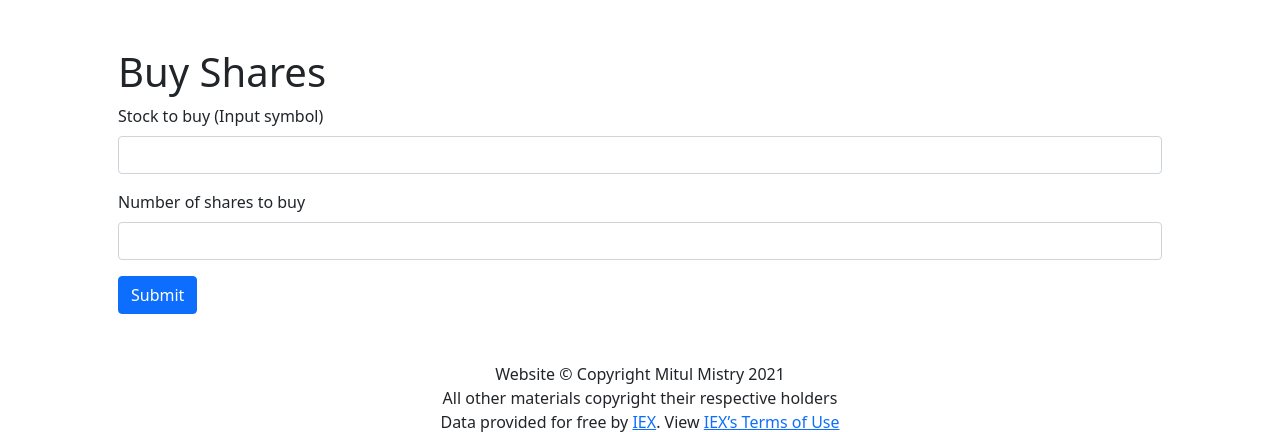
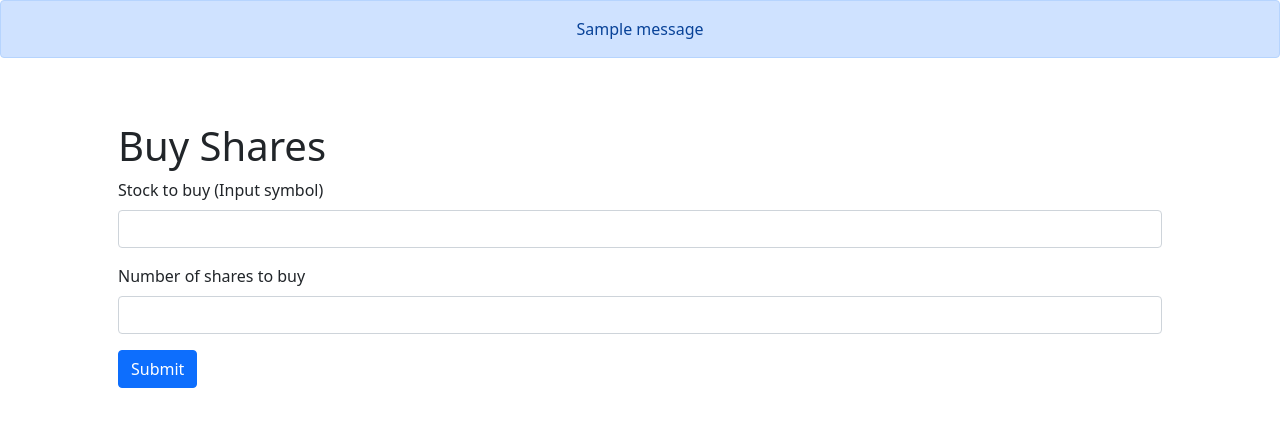
Before and after one commit to MitulMistry/paper-trader, a Flask app: page /buy in a window 1280 px wide. Shown: the part 56-488 px from the top of the page. Run offline with Flask 2, Linux system fonts and the light colour scheme; tables that the repository leaves empty hold one stand-in row (values such as "Sample post"); one stand-in notice (Sample message) is shown.

Commit message:
Add flash messages to layout html template

```diff
--- a/templates/layout.html
+++ b/templates/layout.html
@@ -12,14 +12,13 @@
     </head>
 
     <body>
-        <!-- Flash Messages -->
 
         <!-- Navbar -->
         <nav class="navbar navbar-expand-lg navbar-light bg-light">
             <div class="container">
                 <a class="navbar-brand" href="/">Paper Trader</a>
                 <button class="navbar-toggler" type="button" data-bs-toggle="collapse" data-bs-target="#navbarSupportedContent" aria-controls="navbarSupportedContent" aria-expanded="false" aria-label="Toggle navigation">
-                <span class="navbar-toggler-icon"></span>
+                    <span class="navbar-toggler-icon"></span>
                 </button>
                 <div class="collapse navbar-collapse" id="navbarSupportedContent">
                     <ul class="navbar-nav me-auto mb-2 mb-lg-0">
@@ -51,9 +50,20 @@
                             <a class="nav-link" href="/logout">Logout</a>
                         </li>
                     </ul>
-              </div>
+                </div>
             </div>
-          </nav>
+        </nav>
+
+        <!-- Flash Messages -->
+        {% with messages = get_flashed_messages() %}
+            {% if messages %}
+                {% for message in messages %}
+                    <div class="alert alert-primary text-center" role="alert">
+                        {{ message }}
+                    </div>
+                {% endfor %}
+            {% endif %}
+        {% endwith %}
 
         <!-- Body -->
         <main class="container p-5">
```
